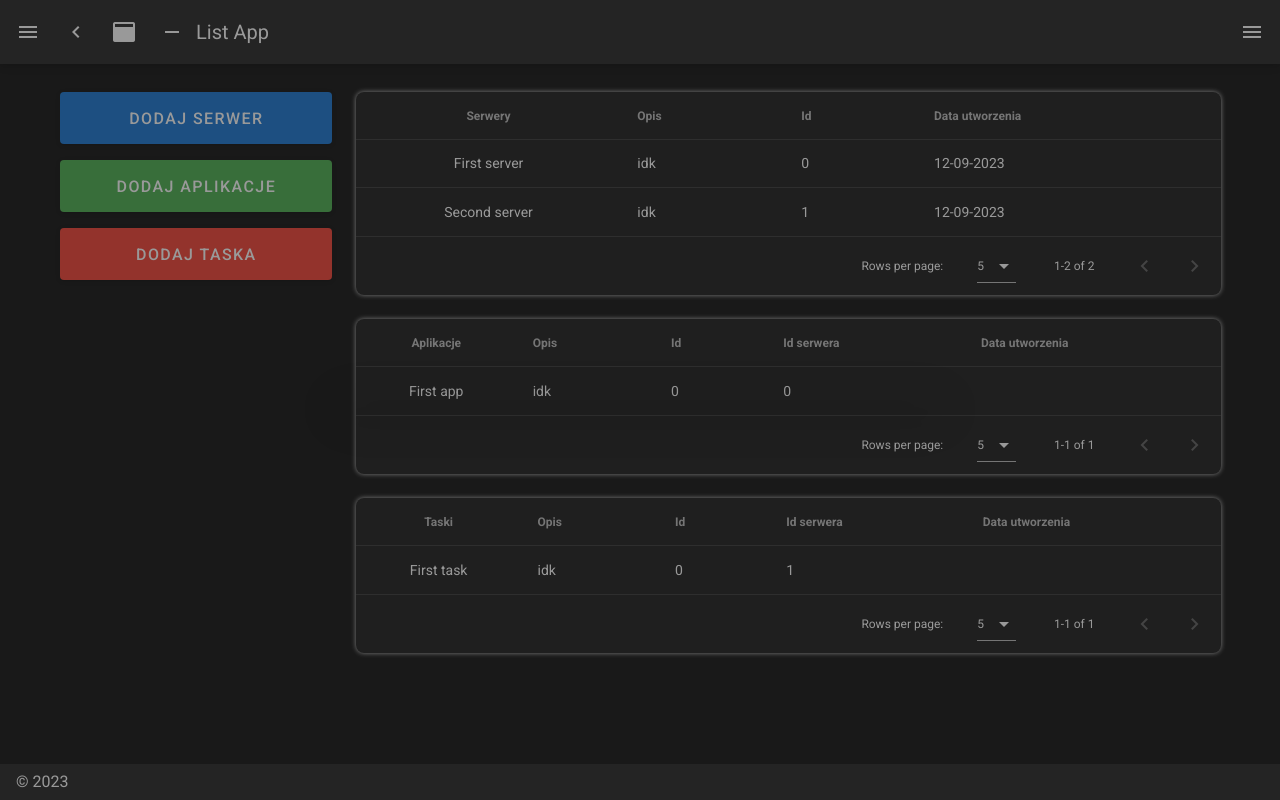
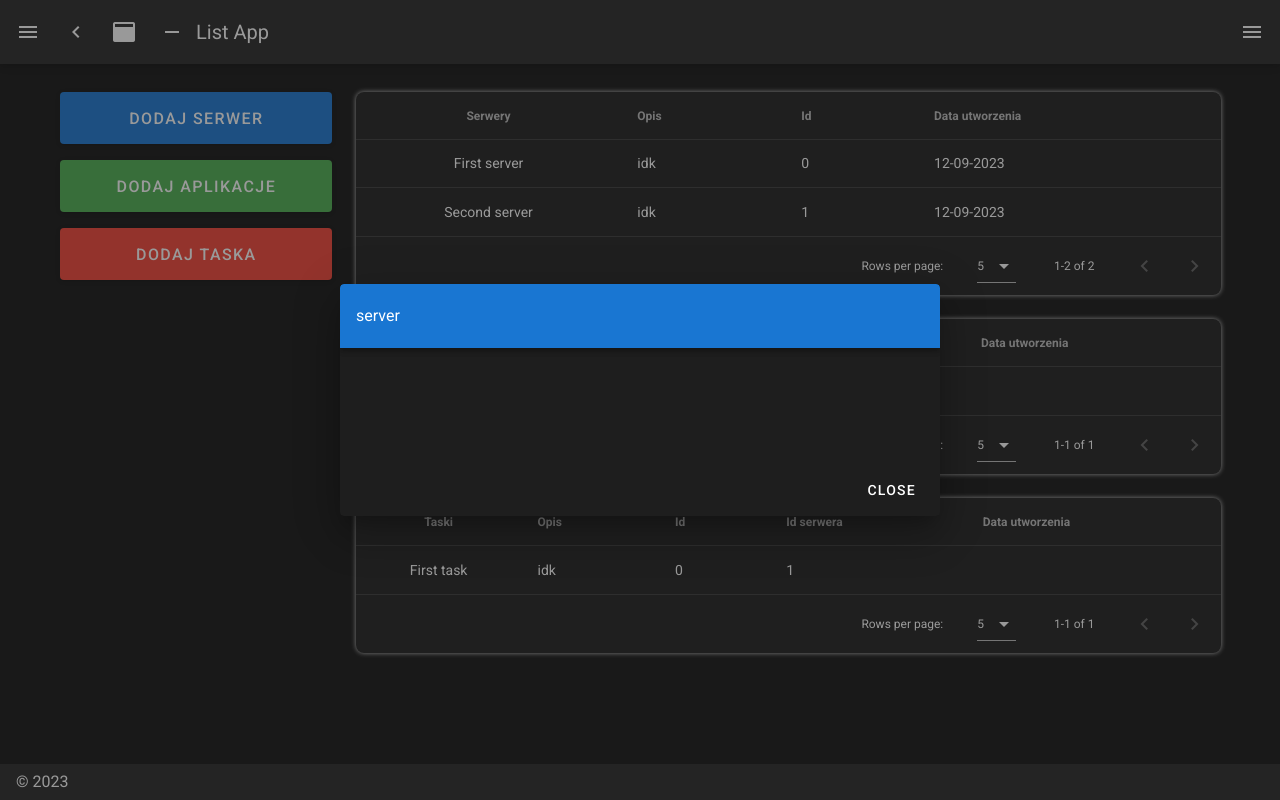
Before and after one commit to pioblaszcz/elementsApp, a Nuxt app: page / in a window 1280 px wide. Both pictures are taken after a click on the button "DODAJ SERWER". Built offline with nearby package versions, Linux system fonts and the light colour scheme.

Commit message:
Creating a basic structure for adding elements

```diff
--- a/components/DialogComponent.vue
+++ b/components/DialogComponent.vue
@@ -1,5 +1,19 @@
 <template>
-  <v-dialog v-model="dialog" max-width="600"> </v-dialog>
+  <v-dialog
+    v-model="dialog"
+    transition="dialog-bottom-transition"
+    max-width="600"
+  >
+    <v-card>
+      <v-toolbar color="primary" dark>{{ element }}</v-toolbar>
+      <v-card-text>
+        <div class="text-h2 pa-12"></div>
+      </v-card-text>
+      <v-card-actions class="justify-end">
+        <v-btn text @click="dialog = false">Close</v-btn>
+      </v-card-actions>
+    </v-card>
+  </v-dialog>
 </template>
 
 <script>
@@ -7,6 +21,10 @@ export default {
   props: {
     value: {
       type: Boolean,
+      required: true,
+    },
+    element: {
+      type: String,
       required: true,
     },
   },
@@ -18,8 +36,8 @@ export default {
   },
   watch: {
     value: {
-      handler(v) {
-        this.dialog = v
+      handler() {
+        this.dialog = true
       },
     },
   },
--- a/pages/index.vue
+++ b/pages/index.vue
@@ -42,7 +42,10 @@
         class="tableEl mb-6 mt-6 rounded-lg"
       ></v-data-table>
     </v-col>
-    <dialog-component v-model="showDialog"></dialog-component>
+    <dialog-component
+      v-model="showDialog"
+      :element="clicedElement"
+    ></dialog-component>
   </v-row>
 </template>
 
@@ -54,6 +57,7 @@ export default {
       servers: null,
       apps: null,
       tasks: null,
+      clicedElement: null,
       showDialog: false,
       headersServ: [
         {
@@ -109,7 +113,8 @@ export default {
     handleShowServerDetails(item) {},
 
     handleAddServer() {
-      this.showDialog = true
+      this.showDialog = !this.showDialog
+      this.clicedElement = 'server'
     },
   },
 }
```
